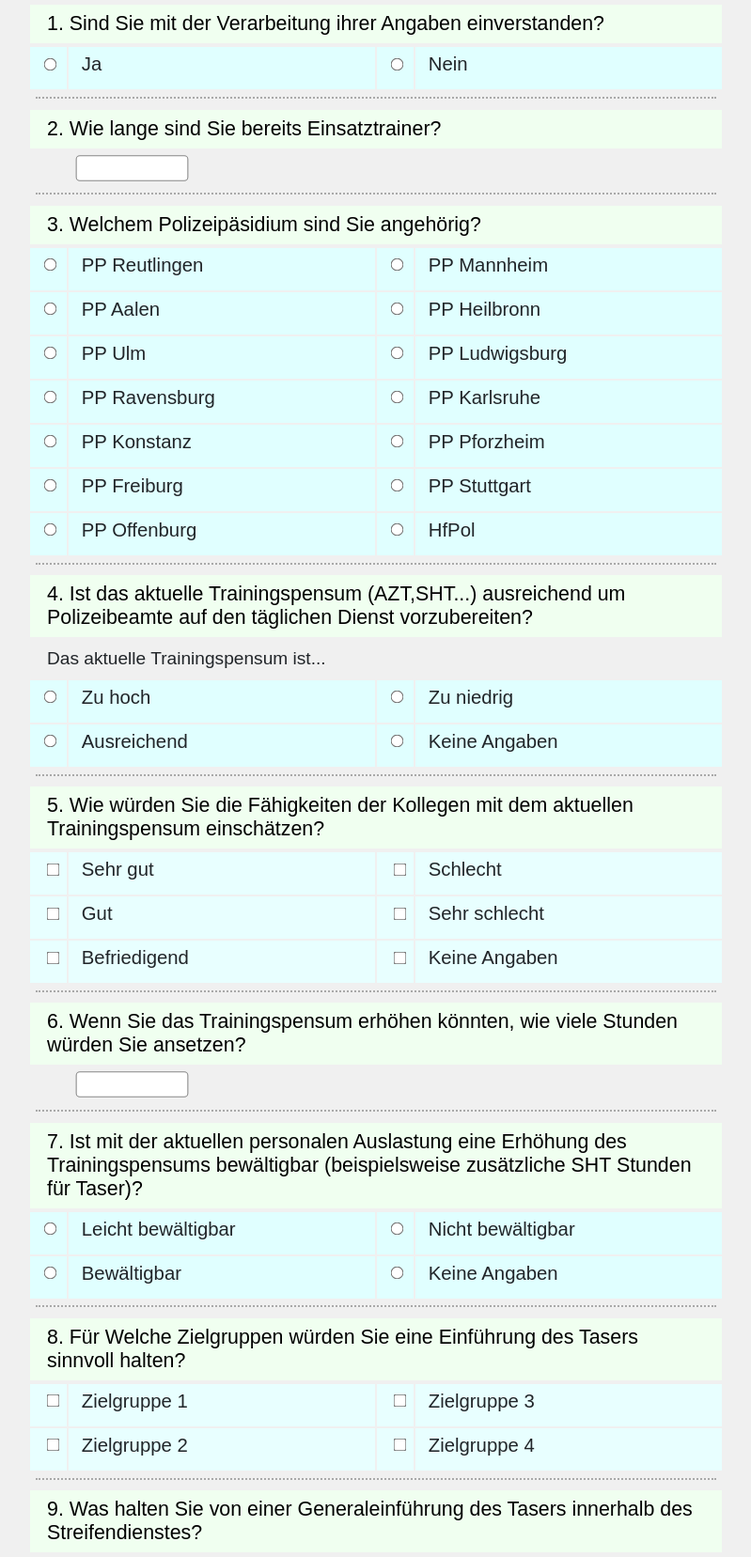
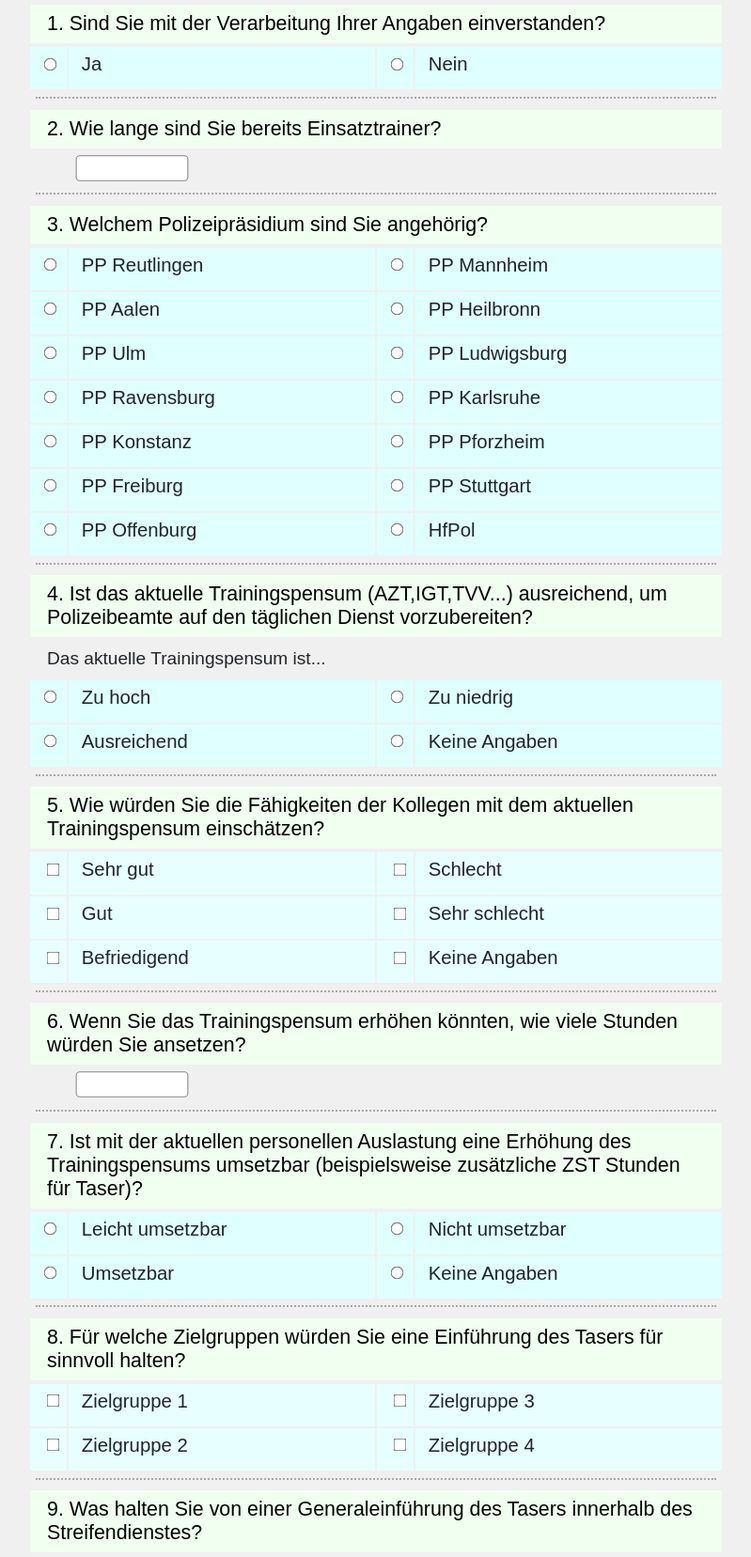
Before and after one commit to BA-Taser/umfrage-seite, a plain HTML site: page index.htm in a window 1280 px wide. Shown: the part 419-2076 px from the top of the page at 94% size, without its empty margins (55-854 px from the left). Drawn offline with nearby package versions, Linux system fonts and the light colour scheme.

Commit message:
Update index.htm

```diff
--- a/index.htm
+++ b/index.htm
@@ -197,7 +197,7 @@ function GS_Validator(theForm, akttab)
 <table width=740><font face="Arial" size="+1">Codenummer&nbsp;&nbsp;<input name="TAN" size="12" maxlength="20" type=text>&nbsp;(TAN)</table>
 
 <a name="A1"></a>
-<table width=740><tr><td bgColor="#F0FFF0"><div class=gs-frage>1. Sind Sie mit der Verarbeitung ihrer Angaben einverstanden?<br></div></td></tr></table>
+<table width=740><tr><td bgColor="#F0FFF0"><div class=gs-frage>1. Sind Sie mit der Verarbeitung Ihrer Angaben einverstanden?<br></div></td></tr></table>
 
 <table width=740>
 <tr>
@@ -218,7 +218,7 @@ function GS_Validator(theForm, akttab)
 <table width=740><tr><td><hr></td></tr></table>
 
 <a name="A3"></a>
-<table width=740><tr><td bgColor="#F0FFF0"><div class=gs-frage>3. Welchem Polizeip&auml;sidium sind Sie angeh&ouml;rig?<br></div></td></tr></table>
+<table width=740><tr><td bgColor="#F0FFF0"><div class=gs-frage>3. Welchem Polizeipr&auml;sidium sind Sie angeh&ouml;rig?<br></div></td></tr></table>
 
 <table width=740>
 <tr>
@@ -254,7 +254,7 @@ function GS_Validator(theForm, akttab)
 <table width=740><tr><td><hr></td></tr></table>
 
 <a name="A4"></a>
-<table width=740><tr><td bgColor="#F0FFF0"><div class=gs-frage>4. Ist das aktuelle Trainingspensum (AZT,SHT...) ausreichend um Polizeibeamte auf den t&auml;glichen Dienst vorzubereiten? </div></td></tr></table>
+<table width=740><tr><td bgColor="#F0FFF0"><div class=gs-frage>4. Ist das aktuelle Trainingspensum (AZT,IGT,TVV...) ausreichend, um Polizeibeamte auf den t&auml;glichen Dienst vorzubereiten? </div></td></tr></table>
 
 <table width=740><tr><td bgColor="#F0F0F0"><div class=gs-anleitung>Das aktuelle Trainingspensum ist...<br></div></td></tr></table>
 
@@ -301,15 +301,15 @@ function GS_Validator(theForm, akttab)
 <table width=740><tr><td><hr></td></tr></table>
 
 <a name="A7"></a>
-<table width=740><tr><td bgColor="#F0FFF0"><div class=gs-frage>7. Ist mit der aktuellen personalen Auslastung eine Erh&ouml;hung des Trainingspensums bew&auml;ltigbar (beispielsweise zus&auml;tzliche SHT Stunden f&uuml;r Taser)?<br></div></td></tr></table>
+<table width=740><tr><td bgColor="#F0FFF0"><div class=gs-frage>7. Ist mit der aktuellen personellen Auslastung eine Erh&ouml;hung des Trainingspensums umsetzbar (beispielsweise zus&auml;tzliche ZST Stunden f&uuml;r Taser)?<br></div></td></tr></table>
 
 <table width=740>
 <tr>
-<td width=40 align=right bgColor="#E0FFFF"><label for="F7_0" class="radio_style"><input type=radio  ID="F7_0" name="F7" value="0" ></label></td><td width=322 align=left bgcolor="#E0FFFF"><div class=gs-ewitem><label for="F7_0" class="ew_style">Leicht bew&auml;ltigbar</label></div></td>
-<td width=40 align=right bgColor="#E0FFFF"><label for="F7_2" class="radio_style"><input type=radio  ID="F7_2" name="F7" value="2" ></label></td><td width=322 align=left bgcolor="#E0FFFF"><div class=gs-ewitem><label for="F7_2" class="ew_style">Nicht bew&auml;ltigbar</label></div></td>
+<td width=40 align=right bgColor="#E0FFFF"><label for="F7_0" class="radio_style"><input type=radio  ID="F7_0" name="F7" value="0" ></label></td><td width=322 align=left bgcolor="#E0FFFF"><div class=gs-ewitem><label for="F7_0" class="ew_style">Leicht umsetzbar</label></div></td>
+<td width=40 align=right bgColor="#E0FFFF"><label for="F7_2" class="radio_style"><input type=radio  ID="F7_2" name="F7" value="2" ></label></td><td width=322 align=left bgcolor="#E0FFFF"><div class=gs-ewitem><label for="F7_2" class="ew_style">Nicht umsetzbar</label></div></td>
 </tr>
 <tr>
-<td width=40 align=right bgColor="#E0FFFF"><label for="F7_1" class="radio_style"><input type=radio  ID="F7_1" name="F7" value="1" ></label></td><td width=322 align=left bgcolor="#E0FFFF"><div class=gs-ewitem><label for="F7_1" class="ew_style">Bew&auml;ltigbar</label></div></td>
+<td width=40 align=right bgColor="#E0FFFF"><label for="F7_1" class="radio_style"><input type=radio  ID="F7_1" name="F7" value="1" ></label></td><td width=322 align=left bgcolor="#E0FFFF"><div class=gs-ewitem><label for="F7_1" class="ew_style">Umsetzbar</label></div></td>
 <td width=40 align=right bgColor="#E0FFFF"><label for="F7_3" class="radio_style"><input type=radio  ID="F7_3" name="F7" value="3" ></label></td><td width=322 align=left bgcolor="#E0FFFF"><div class=gs-ewitem><label for="F7_3" class="ew_style">Keine Angaben</label></div></td>
 </tr>
 </table>
@@ -317,7 +317,7 @@ function GS_Validator(theForm, akttab)
 <table width=740><tr><td><hr></td></tr></table>
 
 <a name="A8"></a>
-<table width=740><tr><td bgColor="#F0FFF0"><div class=gs-frage>8. F&uuml;r Welche Zielgruppen w&uuml;rden Sie eine Einf&uuml;hrung des Tasers sinnvoll halten?<br></div></td></tr></table>
+<table width=740><tr><td bgColor="#F0FFF0"><div class=gs-frage>8. F&uuml;r welche Zielgruppen w&uuml;rden Sie eine Einf&uuml;hrung des Tasers f&uuml;r sinnvoll halten?<br></div></td></tr></table>
 
 <table width=740>
 <tr>
```
